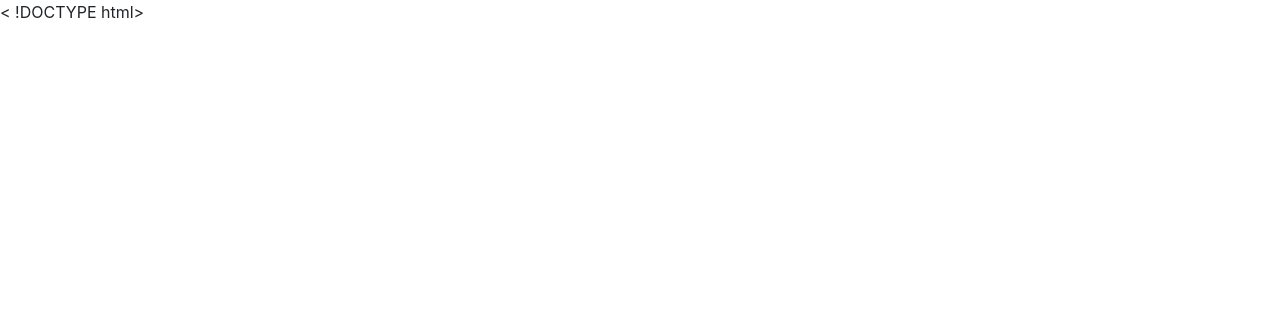
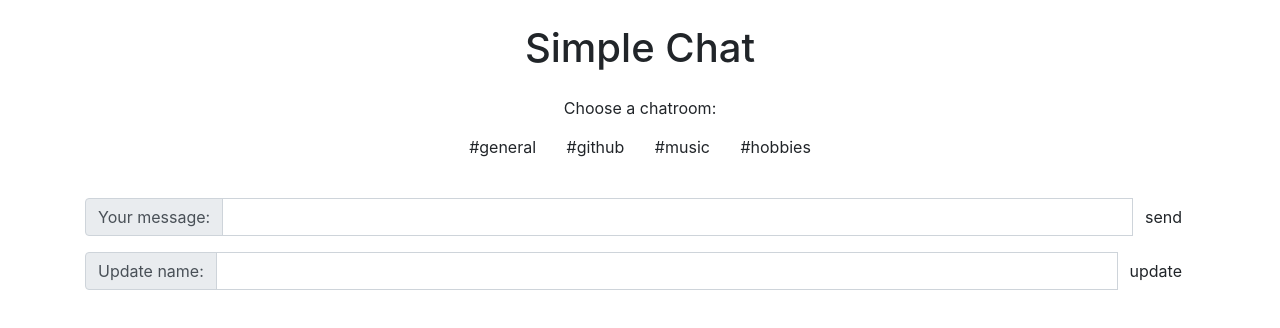
Before and after one commit to MarcinPietkiewicz/simple-chat, a plain HTML site: page index.html in a window 1280 px wide. Drawn offline with nearby package versions, Linux system fonts and the light colour scheme.

Commit message:
Initial bootstrap formatting

```diff
--- a/index.html
+++ b/index.html
@@ -1,4 +1,4 @@
-< !DOCTYPE html>
+<!DOCTYPE html>
 <html lang="en">
 
 <head>
@@ -16,23 +16,56 @@
 
 
     <!-- container & title -->
+    <div class="container my-4">
 
-
+        <h1 class="my-4 text-center">Simple Chat</h1>
         <!-- buttons for chatrooms -->
-
+        <div class="chat-rooms mb-3 text-center">
+            <div class="my-2">Choose a chatroom:</div>
+            <button class="btn" id="#general">#general</button>
+            <button class="btn" id="#github">#github</button>
+            <button class="btn" id="#music">#music</button>
+            <button class="btn" id="#hobbies">#hobbies</button>
+        </div>
 
 
         <!-- chat list / window -->
-
+        <div class="chat-window">
+            <ul class="chat-list list-group"></ul>
+        </div>
 
 
         <!-- new chat form -->
-
+        <form class="new-chat my-3">
+            <div class="input-group">
+                <div class="input-group-prepend">
+                    <div class="input-group-text">Your message:</div>
+                </div>
+                <input type="text" ide="message" class="form-control" required>
+                <div class="input-group-append">
+                    <input type="submit" class="btn" value="send">
+                </div>
+            </div>
+        </form>
 
 
         <!-- update name form -->
 
+        <form class="new-name my-3">
+            <div class="input-group">
+                <div class="input-group-prepend">
+                    <div class="input-group-text">Update name:</div>
+                </div>
+                <input type="text" id="name" class="form-control" required>
+                <div class="input-group-append">
+                    <input type="submit" class="btn" value="update"></div>
+            </div>
+            <div class="update-mssg"></div>
+        </form>
 
+
+
+    </div>
 
     <script src="scripts/chat.js"></script>
     <script src="scripts/app.js"></script>
```
Lines whose indentation alone changed are shown as unchanged.
